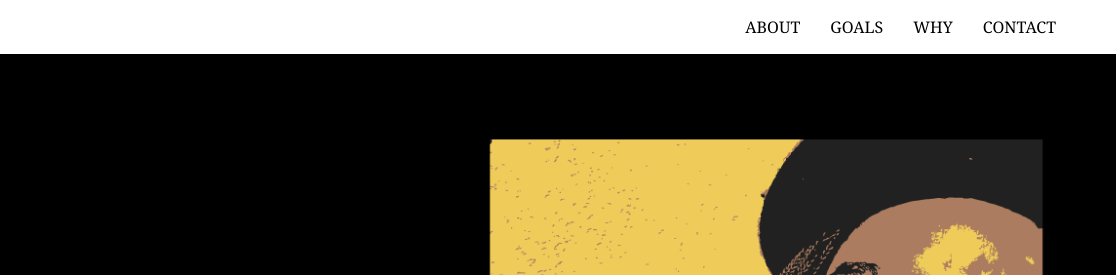
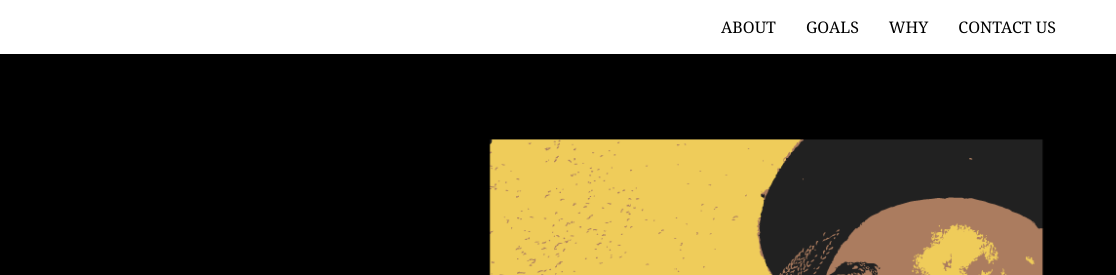
Before and after one commit to Jessica-Nnebs/Lessons-with-Daniel, a plain HTML site: page CodeMaster_Assignment_Nnebedum_Jessica/index.html in a window 1280 px wide. Shown: the top 275 px of the page, 164-1280 px from the left. Drawn offline with Linux system fonts and the light colour scheme.

Commit message:
Added some new javascript files

```diff
--- a/CodeMaster_Assignment_Nnebedum_Jessica/index.html
+++ b/CodeMaster_Assignment_Nnebedum_Jessica/index.html
@@ -26,7 +26,7 @@
               <a href="#why">Why</a>
             </li>
             <li>
-              <a href="#contact">Contact</a>
+              <a href="#contact">Contact us</a>
             </li>
           </ul>
         </div>
--- /dev/null
+++ b/CodeMaster_Assignment_Nnebedum_Jessica/main.js
@@ -0,0 +1 @@
+console.log("it works!!");
```
Also changed, not shown: 1 other file.
